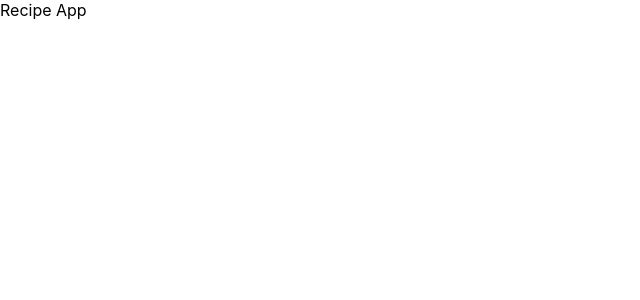
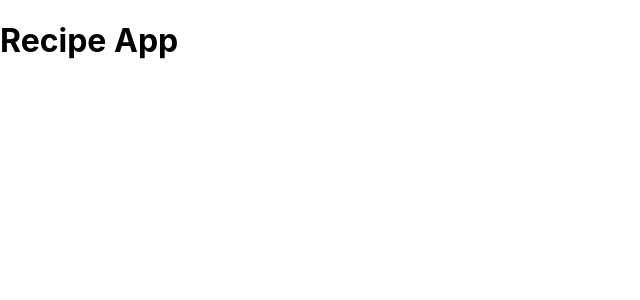
Before and after one commit to JVKod/Recipe-App---React-and-Firebase, a React (Create React App) app: page / in a window 1280 px wide. Shown: the top 300 px of the page, without its empty margins (0-640 px from the left). Built offline with nearby package versions, Linux system fonts and the light colour scheme.

Commit message:
created header component

```diff
--- a/src/App.js
+++ b/src/App.js
@@ -1,12 +1,10 @@
-import logo from './logo.svg';
 import './App.css';
+import Header from './components/Header.js';
 
 function App() {
   return (
     <div>
-      <header>
-        Recipe App
-      </header>
+      <Header></Header>
     </div>
   );
 }
--- /dev/null
+++ b/src/components/Header.js
@@ -0,0 +1,14 @@
+import React from "react";
+import './Header.css';
+
+function Header() {
+    return (
+      <div>
+        <h1>
+          Recipe App
+        </h1>
+      </div>
+    );
+  }
+
+  export default Header;
```
Also changed, not shown: src/components/Header.css (added).
